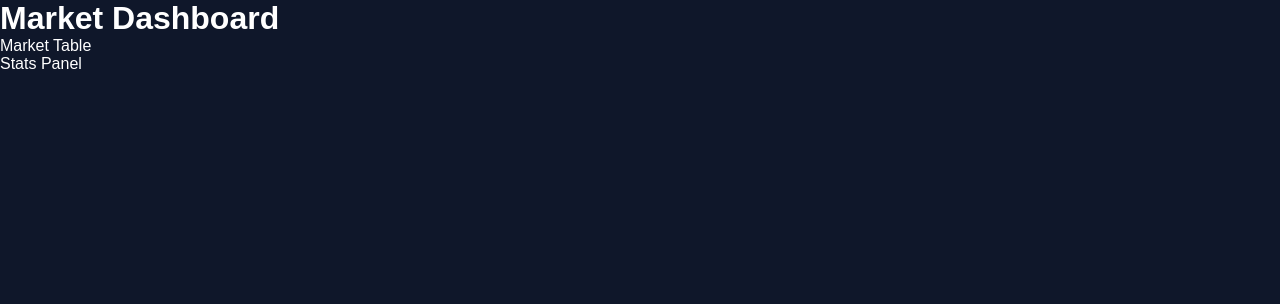
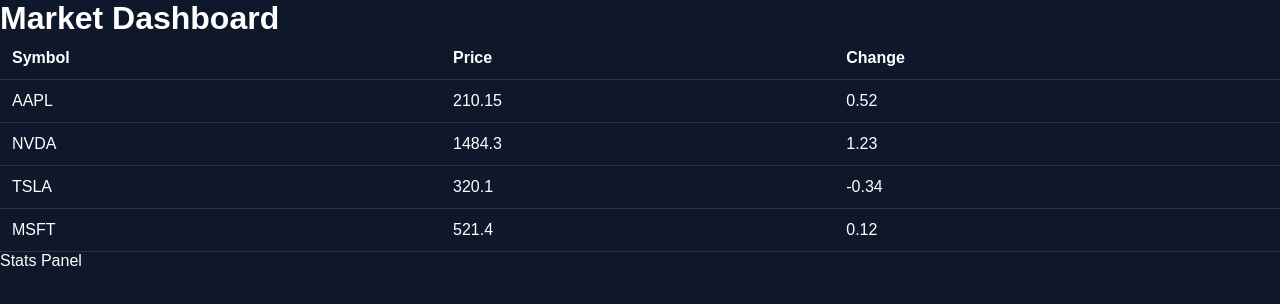
Before and after one commit to Pori-chan/market-realtime-dashboard, a React (Vite) app: page / in a window 1280 px wide. Shown: the top 304 px of the page. Built offline with nearby package versions, Linux system fonts and the light colour scheme.

Commit message:
市場テーブル追加

```diff
--- a/src/components/MarketTable.tsx
+++ b/src/components/MarketTable.tsx
@@ -1,7 +1,25 @@
+import {mockMarketData} from "../data/mockMarketData";
+
 export function MarketTable(){
     return (
-        <div>
-            Market Table
-        </div>
+        <table>
+            <thead>
+                <tr>
+                    <th>Symbol</th>
+                    <th>Price</th>
+                    <th>Change</th>
+                </tr>
+            </thead>
+
+            <tbody>
+                {mockMarketData.map((item)=>(
+                    <tr key={item.symbol}>
+                        <td>{item.symbol}</td>
+                        <td>{item.price}</td>
+                        <td>{item.changePercent}</td>
+                    </tr>
+                ))}
+            </tbody>
+        </table>
     );
 }
--- /dev/null
+++ b/src/data/mockMarketData.ts
@@ -0,0 +1,28 @@
+import type { MarketData } from "../types/market";
+
+export const mockMarketData: MarketData[] = [
+    {
+        symbol: "AAPL",
+        price: 210.15,
+        changePercent: 0.52,
+        updatedAt: Date.now(),
+    },
+    {
+        symbol: "NVDA",
+        price: 1484.30,
+        changePercent: 1.23,
+        updatedAt: Date.now(),
+    },
+    {
+        symbol: "TSLA",
+        price: 320.10,
+        changePercent: -0.34,
+        updatedAt: Date.now(),
+    },
+    {
+        symbol: "MSFT",
+        price: 521.40,
+        changePercent: 0.12,
+        updatedAt: Date.now(),
+    },
+]
--- a/src/index.css
+++ b/src/index.css
@@ -13,3 +13,15 @@
 #root {
   min-height: 100vh;
 }
+
+table {
+  width: 100%;
+  border-collapse: collapse;
+}
+
+th,
+td {
+  padding: 12px;
+  border-bottom: 1px solid #333;
+  text-align: left;
+}
--- /dev/null
+++ b/src/types/market.ts
@@ -0,0 +1,6 @@
+export type MarketData = {
+    symbol: string;
+    price:number;
+    changePercent:number;
+    updatedAt:number;
+};
```
